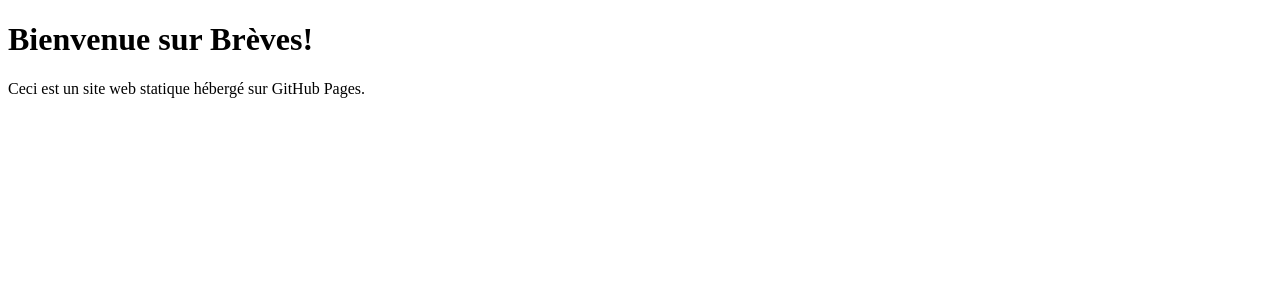
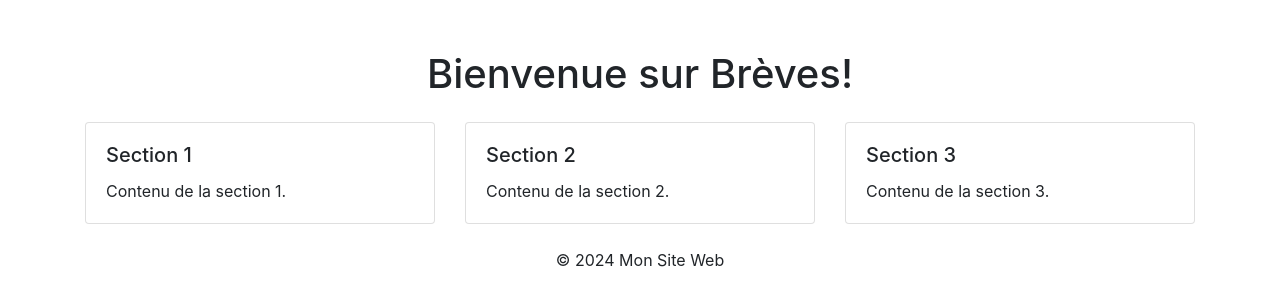
Before and after one commit to pb38550/breves, a plain HTML site: page index.html in a window 1280 px wide. Drawn offline with nearby package versions, Linux system fonts and the light colour scheme.

Commit message:
Mettre à jour index.html avec le nouveau contenu Bootstrap

```diff
--- a/index.html
+++ b/index.html
@@ -3,12 +3,55 @@
 <head>
     <meta charset="UTF-8">
     <meta name="viewport" content="width=device-width, initial-scale=1.0">
-    <title>Brèves</title>
-    <link rel="stylesheet" href="styles.css">
+    <title>Mon Site Web</title>
+    <!-- Lien vers Bootstrap CSS -->
+    <link href="https://maxcdn.bootstrapcdn.com/bootstrap/4.5.2/css/bootstrap.min.css" rel="stylesheet">
+    <!-- Lien vers Bootstrap JS et dépendances -->
+    <script src="https://ajax.googleapis.com/ajax/libs/jquery/3.5.1/jquery.min.js"></script>
+    <script src="https://cdnjs.cloudflare.com/ajax/libs/popper.js/1.16.0/umd/popper.min.js"></script>
+    <script src="https://maxcdn.bootstrapcdn.com/bootstrap/4.5.2/js/bootstrap.min.js"></script>
+    <style>
+        body {
+            padding-top: 50px;
+        }
+    </style>
 </head>
 <body>
-    <h1>Bienvenue sur Brèves!</h1>
-    <p>Ceci est un site web statique hébergé sur GitHub Pages.</p>
-    <script src="scripts.js"></script>
+    <div class="container">
+        <header class="mb-4">
+            <h1 class="text-center">Bienvenue sur Brèves!</h1>
+        </header>
+        <main>
+            <div class="row">
+                <div class="col-md-4">
+                    <div class="card">
+                        <div class="card-body">
+                            <h5 class="card-title">Section 1</h5>
+                            <p class="card-text">Contenu de la section 1.</p>
+                        </div>
+                    </div>
+                </div>
+                <div class="col-md-4">
+                    <div class="card">
+                        <div class="card-body">
+                            <h5 class="card-title">Section 2</h5>
+                            <p class="card-text">Contenu de la section 2.</p>
+                        </div>
+                    </div>
+                </div>
+                <div class="col-md-4">
+                    <div class="card">
+                        <div class="card-body">
+                            <h5 class="card-title">Section 3</h5>
+                            <p class="card-text">Contenu de la section 3.</p>
+                        </div>
+                    </div>
+                </div>
+            </div>
+        </main>
+        <footer class="mt-4 text-center">
+            <p>&copy; 2024 Mon Site Web</p>
+        </footer>
+    </div>
 </body>
 </html>
```
